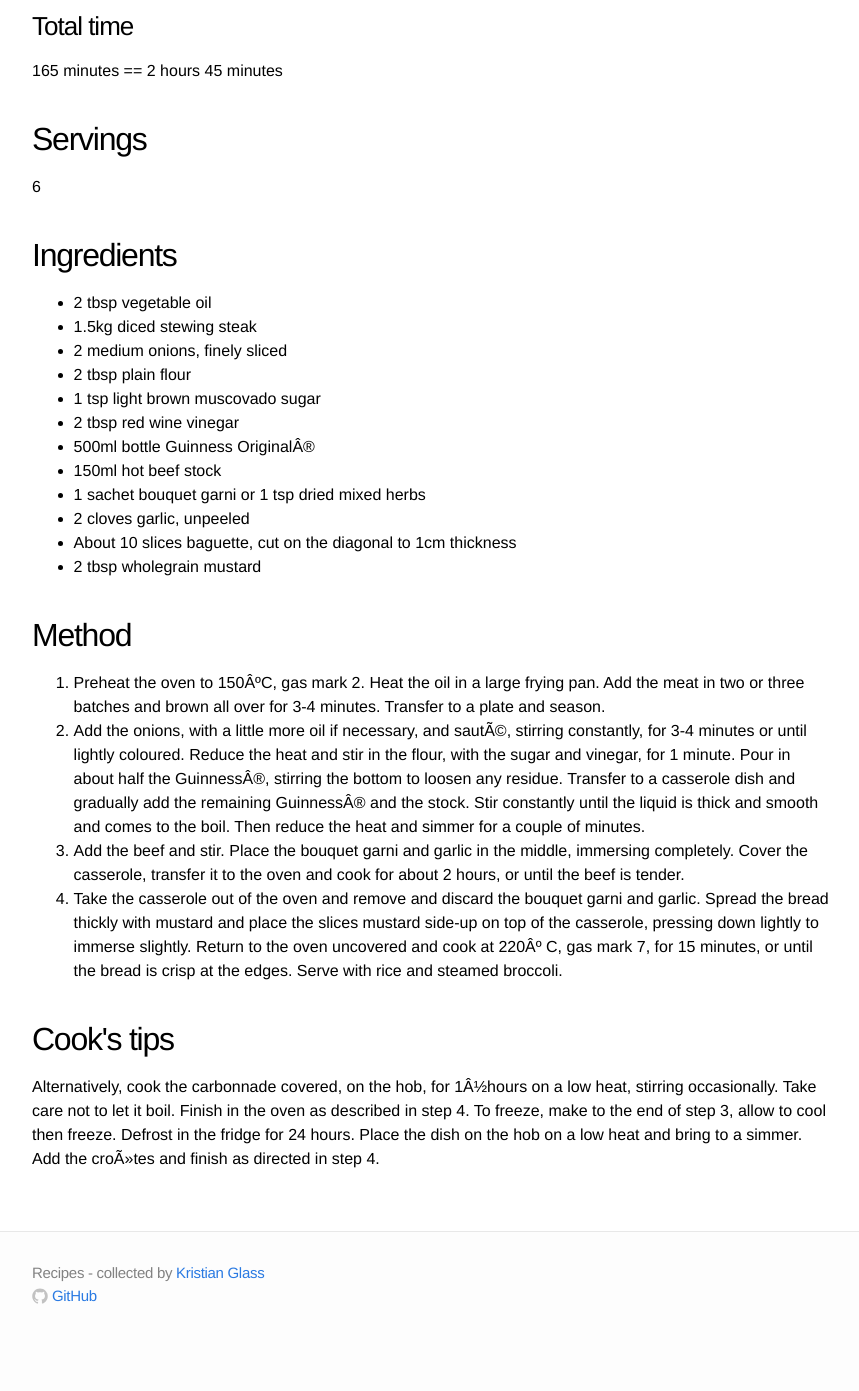
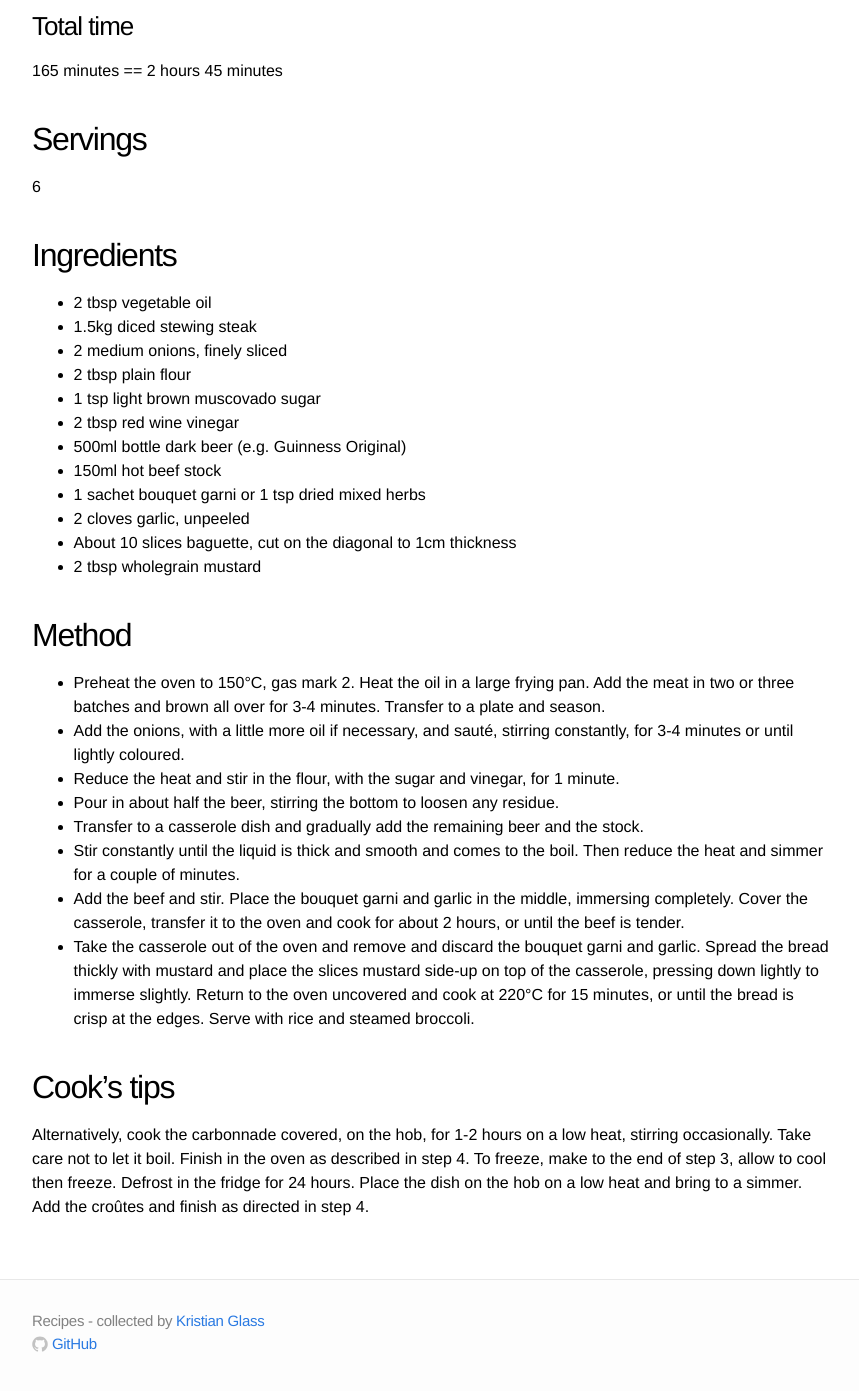
Before and after one commit to doismellburning/recipes, a Jekyll site: the page built from www/_main_meals/carbonnade-of-beef/index.md, in a window 1280 px wide and 1400 px high, scrolled down 627 px. Shown: the top 1391 px of the window, without its empty margins (208-1067 px from the left). Built offline with Jekyll 4.4.1, drawn with Linux system fonts in a browser that asks for light colours; before the commit the page ends 1979 px from its top, so only the background shows below that.

Commit message:
Improve Carbonnade formatting

```diff
--- a/www/_main_meals/carbonnade-of-beef/index.md
+++ b/www/_main_meals/carbonnade-of-beef/index.md
@@ -41,7 +41,7 @@ This traditional casserole made from British beef is cooked in rich, dark beer a
 
       <li>2 tbsp red wine vinegar</li>
 
-      <li>500ml bottle Guinness Original&Acirc;&reg;</li>
+      <li>500ml bottle dark beer (e.g. Guinness Original)</li>
 
       <li>150ml hot beef stock</li>
 
@@ -58,24 +58,15 @@ This traditional casserole made from British beef is cooked in rich, dark beer a
 
 ## Method
 
-<div class="method parbase text waitroserichtext">
-  <div class="content-RTE">
-    <ol>
-      <li>Preheat the oven to 150&Acirc;&ordm;C, gas mark 2. Heat the oil in a large frying pan. Add the meat in two or three batches and brown all over for 3-4 minutes. Transfer to a plate and season.</li>
+* Preheat the oven to 150°C, gas mark 2. Heat the oil in a large frying pan. Add the meat in two or three batches and brown all over for 3-4 minutes. Transfer to a plate and season.
+* Add the onions, with a little more oil if necessary, and sauté, stirring constantly, for 3-4 minutes or until lightly coloured.
+* Reduce the heat and stir in the flour, with the sugar and vinegar, for 1 minute.
+* Pour in about half the beer, stirring the bottom to loosen any residue.
+* Transfer to a casserole dish and gradually add the remaining beer and the stock.
+* Stir constantly until the liquid is thick and smooth and comes to the boil. Then reduce the heat and simmer for a couple of minutes.
+* Add the beef and stir. Place the bouquet garni and garlic in the middle, immersing completely. Cover the casserole, transfer it to the oven and cook for about 2 hours, or until the beef is tender.
+* Take the casserole out of the oven and remove and discard the bouquet garni and garlic. Spread the bread thickly with mustard and place the slices mustard side-up on top of the casserole, pressing down lightly to immerse slightly. Return to the oven uncovered and cook at 220°C for 15 minutes, or until the bread is crisp at the edges. Serve with rice and steamed broccoli.
 
-      <li>Add the onions, with a little more oil if necessary, and saut&Atilde;&copy;, stirring constantly, for 3-4 minutes or until lightly coloured. Reduce the heat and stir in the flour, with the sugar and vinegar, for 1 minute. Pour in about half the Guinness&Acirc;&reg;, stirring the bottom to loosen any residue. Transfer to a casserole dish and gradually add the remaining Guinness&Acirc;&reg; and the stock. Stir constantly until the liquid is thick and smooth and comes to the boil. Then reduce the heat and simmer for a couple of minutes.</li>
+## Cook's tips
 
-      <li>Add the beef and stir. Place the bouquet garni and garlic in the middle, immersing completely. Cover the casserole, transfer it to the oven and cook for about 2 hours, or until the beef is tender.</li>
-
-      <li>Take the casserole out of the oven and remove and discard the bouquet garni and garlic. Spread the bread thickly with mustard and place the slices mustard side-up on top of the casserole, pressing down lightly to immerse slightly. Return to the oven uncovered and cook at 220&Acirc;&ordm; C, gas mark 7, for 15 minutes, or until the bread is crisp at the edges. Serve with rice and steamed broccoli.</li>
-    </ol>
-  </div>
-</div>
-
-<div class="additionalinfo parbase text waitroserichtext">
-  <div class="content-RTE">
-    <h2>Cook's tips</h2>
-
-    <p>Alternatively, cook the carbonnade covered, on the hob, for 1&Acirc;&frac12;hours on a low heat, stirring occasionally. Take care not to let it boil. Finish in the oven as described in step 4. To freeze, make to the end of step 3, allow to cool then freeze. Defrost in the fridge for 24 hours. Place the dish on the hob on a low heat and bring to a simmer. Add the cro&Atilde;&raquo;tes and finish as directed in step 4.</p>
-  </div>
-</div>
+Alternatively, cook the carbonnade covered, on the hob, for 1-2 hours on a low heat, stirring occasionally. Take care not to let it boil. Finish in the oven as described in step 4. To freeze, make to the end of step 3, allow to cool then freeze. Defrost in the fridge for 24 hours. Place the dish on the hob on a low heat and bring to a simmer. Add the croûtes and finish as directed in step 4.
```
